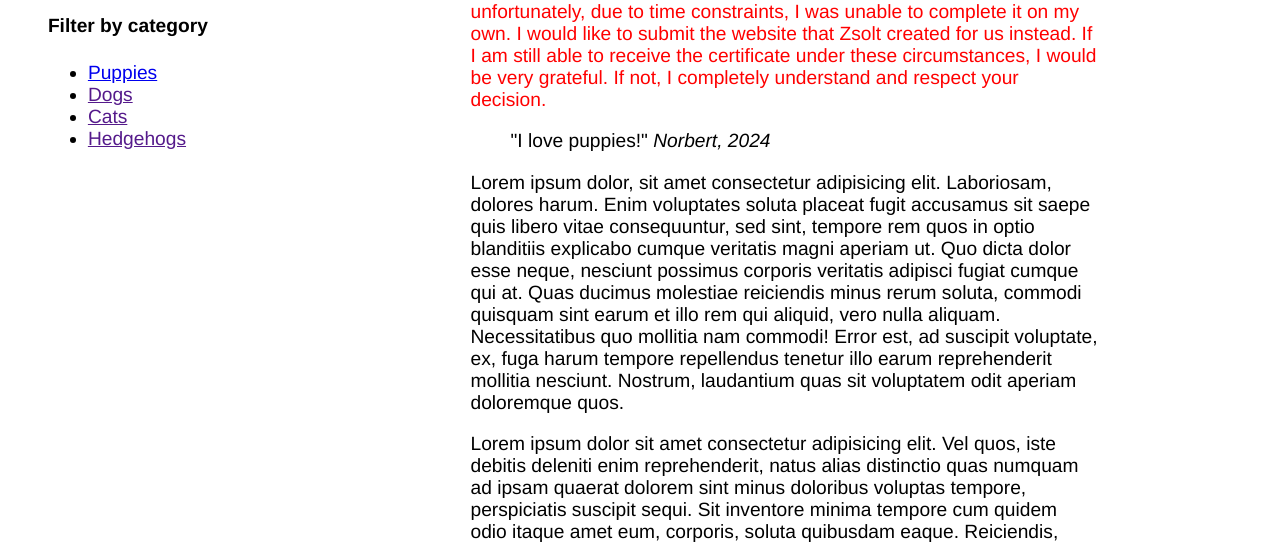
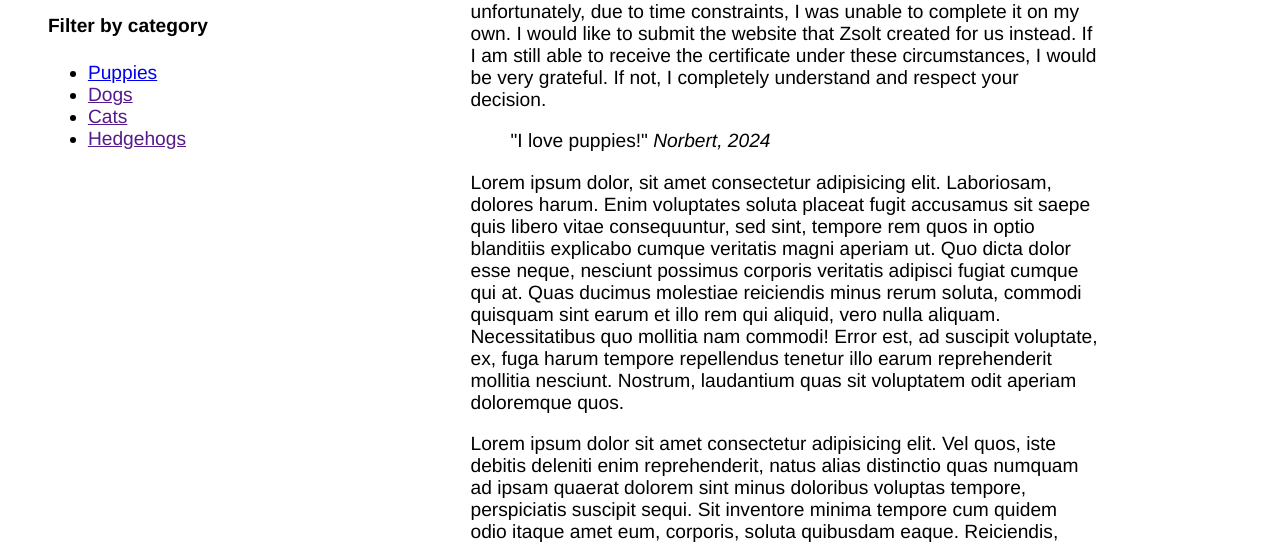
Before and after one commit to GNTOROK/gntorok.github.io, a plain HTML site: page index.html in a window 1280 px wide. Shown: the part 246-790 px from the top of the page. Drawn offline with Linux system fonts and the light colour scheme; no server answers.

Commit message:
Update style.css

```diff
--- a/style.css
+++ b/style.css
@@ -99,7 +99,3 @@ img {
     color: white;
     text-decoration: none;
 }
-
-#my_message {
-    color: red;
-}
```
